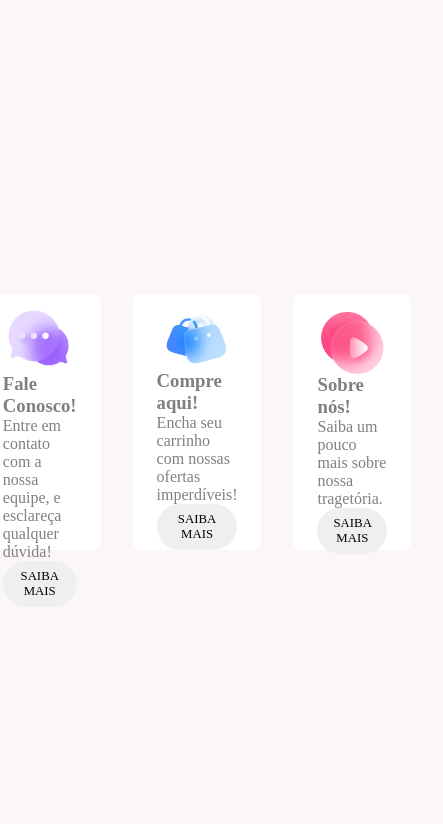
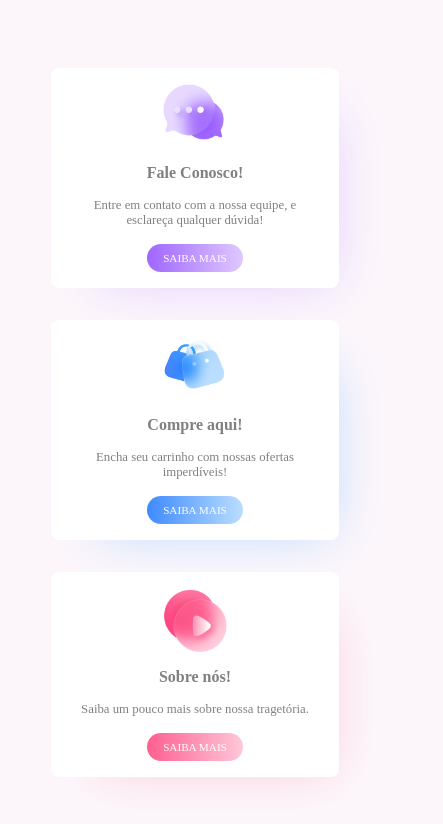
Before and after one commit to Thegabrieles/card-resposivo, a plain HTML site: page index.html in a window 390 px wide. Shown: the whole page, 443 px wide, since content can reach past the window. Drawn offline with Linux system fonts and the light colour scheme; a web font is replaced by a local one.

Commit message:
Concluindo os cards

```diff
--- a/style.css
+++ b/style.css
@@ -6,7 +6,7 @@
 }
 
 body {
-    background: rgb(252, 246, 246);
+    background: rgb(252, 246, 251);
     height: 100vh;
     width: 100%;
     display: flex;
@@ -25,10 +25,11 @@ main.cards section.card {
     display: flex;
     flex-direction: column;
     align-items: center;
+    text-align: center;
     background: white;
     padding: 1rem 1.5rem;
     border-radius: 8px;
-    max-height: 256px;
+    max-height: 468px;
     margin-left: 32px;
 }
 
@@ -45,6 +46,18 @@ main.cards section.card img {
     width: 100%;
 }
 
+main.cards section.card h3 {
+    font-size: 100%;
+    margin: 16px 0;
+}
+
+main.cards section.card span {
+    font-weight: 300;
+    max-width: 240px;
+    font-size: 80%;
+    margin-bottom: 16px;
+}
+
 main.cards section.card button {
     padding: 0.5rem 1rem;
     text-transform: uppercase;
@@ -53,4 +66,48 @@ main.cards section.card button {
     cursor: pointer;
     font-size: 80%;
     font-weight: 500;
+    color: white;
 }
+
+main.cards section.card.contact button {
+    background: linear-gradient(to right, #9f66ff, #dfc8ff);
+}
+
+main.cards section.card.shop button {
+    background: linear-gradient(to right, #3e8aff, #bbdeff);
+}
+
+main.cards section.card.about button {
+    background: linear-gradient(to right, #fe5f8f, #ffc7d9  );
+}
+
+main.cards section.card.contact {
+    box-shadow: 20px 20px 50px -30px #dbc4ff;
+}
+
+main.cards section.card.shop {
+    box-shadow: 20px 20px 50px -30px #afd6ff;
+}
+
+main.cards section.card.about {
+    box-shadow: 20px 20px 50px -30px #ffc1d5;
+}
+
+@media screen and (max-width: 720px) {
+    main.cards {
+        flex-direction: column;
+    }
+
+    main.cards section.card {
+        margin-left: 0;
+        margin-bottom: 32px;
+    }
+
+    main.cards section.card:last-child {
+        margin-bottom: 0;
+    }
+
+    main.cards section.card button {
+        font-size: 70%;
+    }
+}
```
